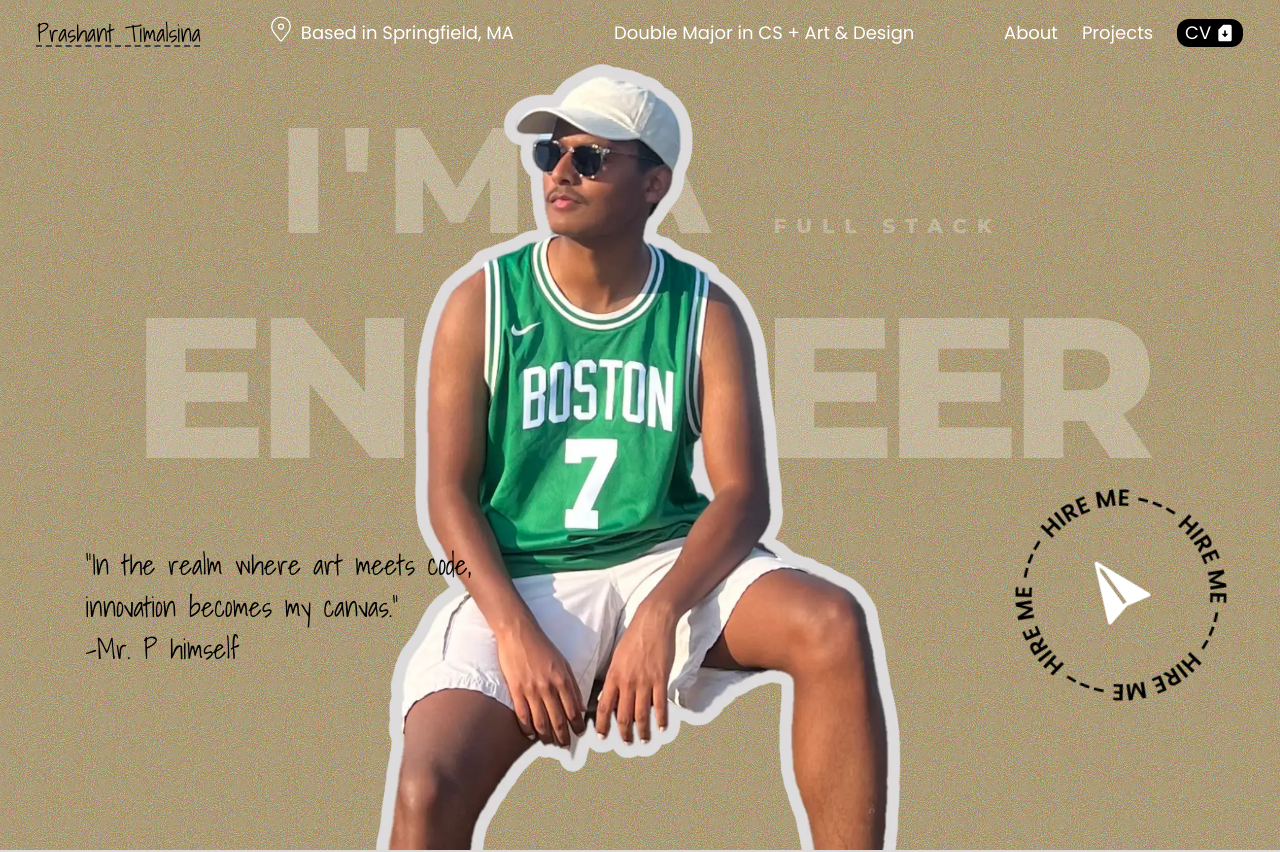
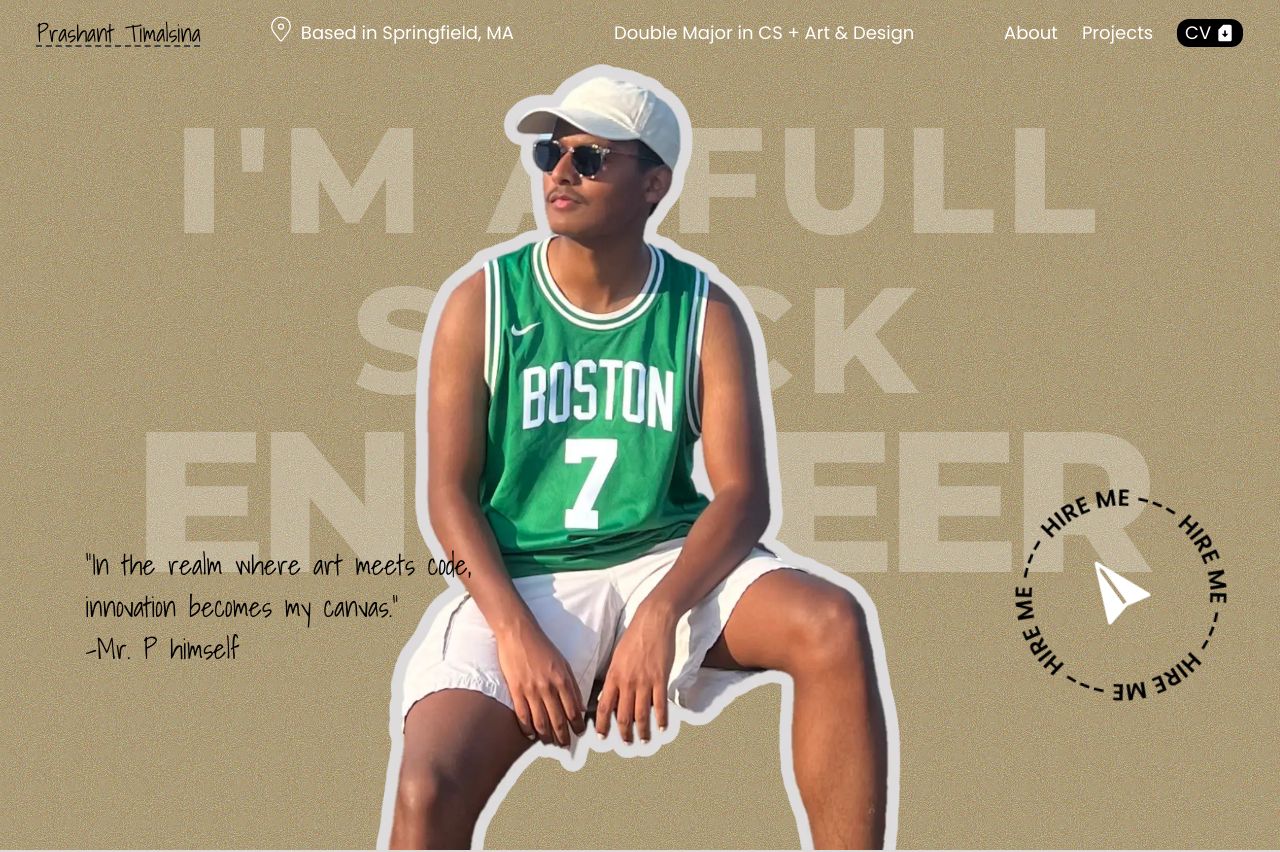
Before and after one commit to tprashant-21/tprashant-21.github.io, a React (Vite) app: page /#/ in a window 1280 px wide. Shown: the top 852 px of the page. Built offline with nearby package versions, Linux system fonts and the light colour scheme; some icons are missing.

Commit message:
quick update on heading

```diff
--- a/src/components/LandingSection.tsx
+++ b/src/components/LandingSection.tsx
@@ -32,7 +32,7 @@
         initial={{ opacity: 0 }}
         animate={{ opacity: .3, transition: {delay:0, duration: 1.7, ease: "easeOut"}}}
         className=" absolute pt-[60px] tablet:pt-0 opacity-30  top-[50px] font-bg-font font-extrabold text-[52px] tablet:text-[105px] laptop:text-[150px] normal:text-[200px]
-        text-center tracking-[5px] leading-[60px] tablet:tracking-[10px] tablet:leading-[115px] laptop:leading-[160px] normal:leading-[200px]">I'M A <span className="text-[20px]">FULL STACK</span><br/>
+        text-center tracking-[5px] leading-[60px] tablet:tracking-[10px] tablet:leading-[115px] laptop:leading-[160px] normal:leading-[200px]">I'M A FULL STACK<br/>
         <span
         onMouseEnter={handleMouseOver} onMouseLeave={handleMouseOut}
         className={`text-[72px] tablet:text-[150px] laptop:text-[200px] normal:text-[262px] tracking-[-2px] tablet:tracking-[-10px]`}>{hovered? "DESIGNER" : "ENGINEER"}</span>
```
